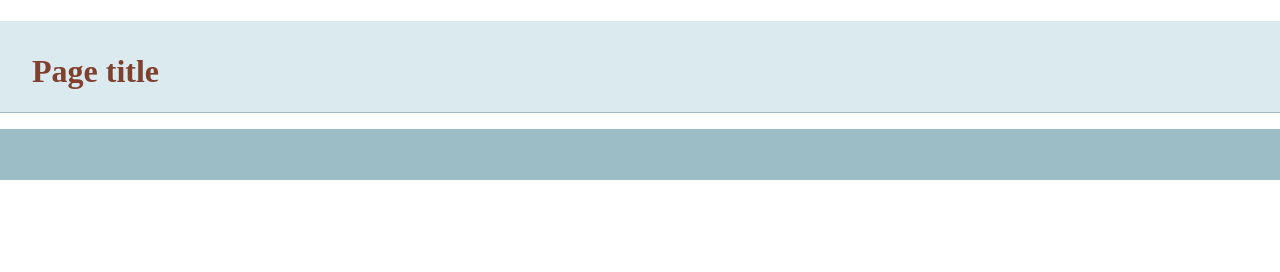
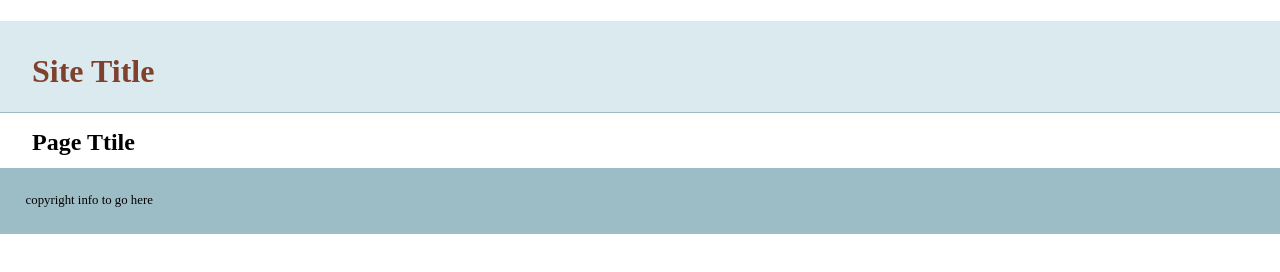
Before and after one commit to idktech/git-basics, a plain HTML site: page index.html in a window 1280 px wide. Drawn offline with nearby package versions, Linux system fonts and the light colour scheme.

Commit message:
added more info to template

```diff
--- a/index.html
+++ b/index.html
@@ -14,13 +14,14 @@
     </head>
     <body>
     <header>
-	<h1>Page title</h1>
+	<h1>Site Title</h1>
     </header>
     <nav id="pageNav">
     </nav>
     <main>
+        <h2>Page Ttile</h2>
     </main>
-    <footer>
+    <footer>copyright info to go here
     </footer>
         <script>
 //use the modernizr load to load up external scripts. This will load the scripts asynchronously, but the order listed matters. Although it will load all scripts in parallel, it will execute them in the order listed
```
